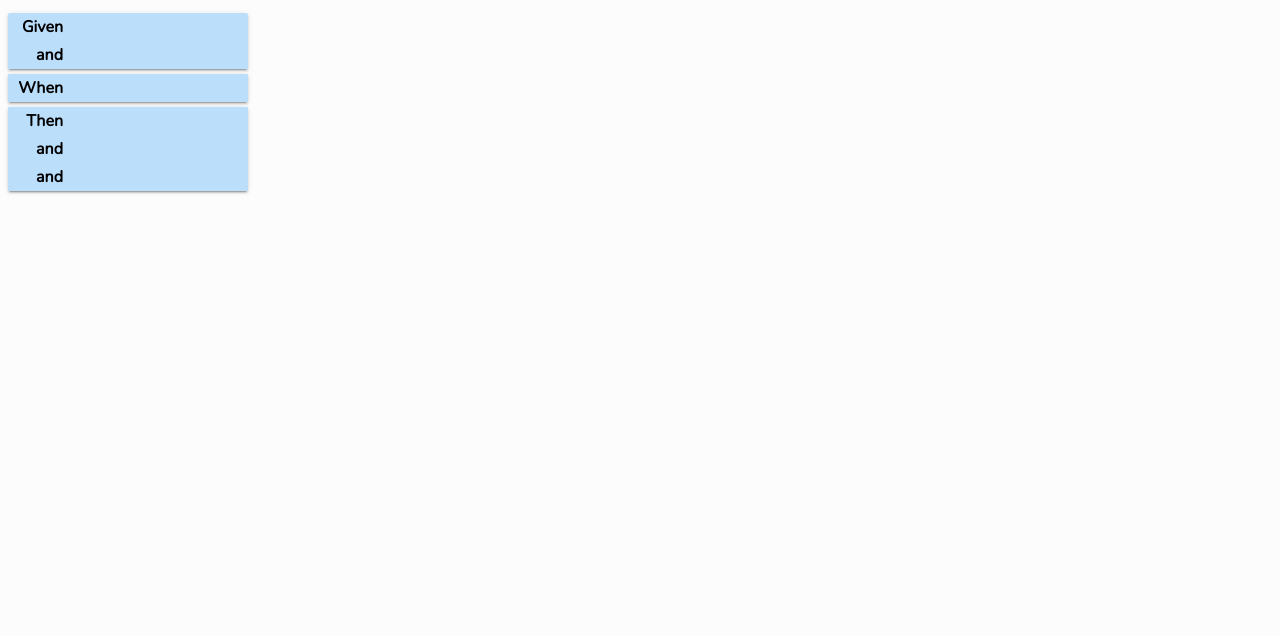
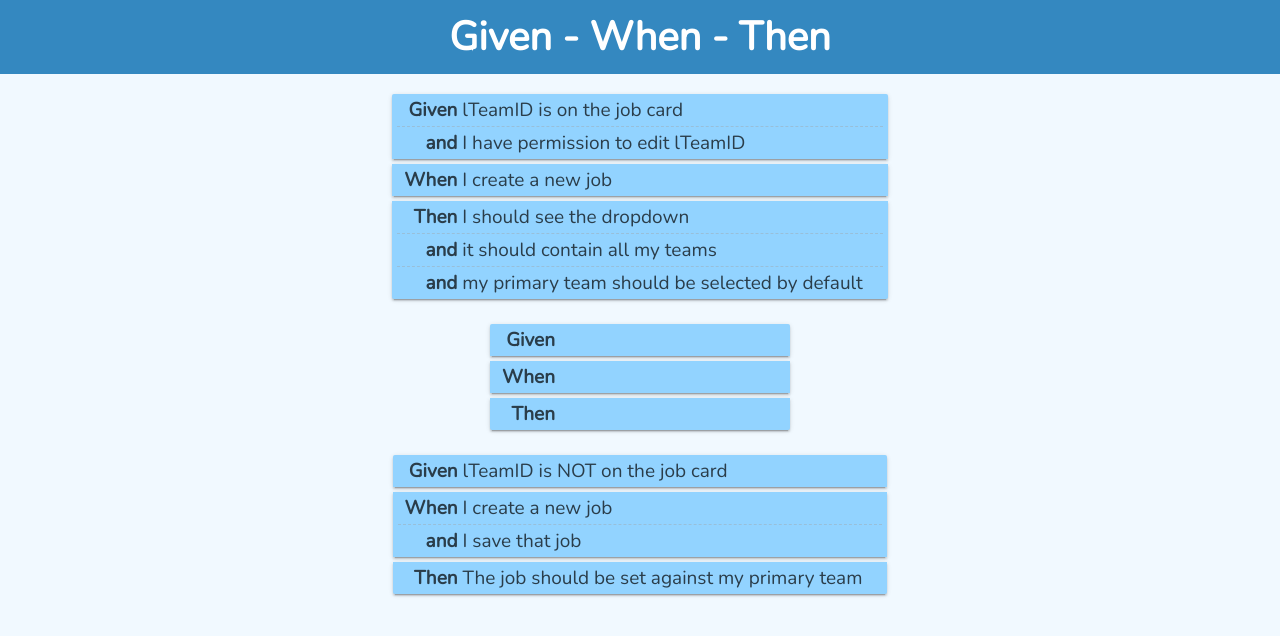
Before and after one commit to chrislewisdev/given-when-then, a plain HTML site: page index.html in a window 1280 px wide. Drawn offline with nearby package versions, Linux system fonts and the light colour scheme.

Commit message:
More styling work

```diff
--- a/index.html
+++ b/index.html
@@ -5,18 +5,50 @@
         <link rel="stylesheet" type="text/css" href="./style.css" />
     </head>
     <body>
+        <h1 class="header">Given - When - Then</h1>
+        <div class="body">
+            <div>
+                <div class="gwt-card">
+                    <div class="group given">
+                        <div class="row"><label>Given</label> <span contenteditable="true">lTeamID is on the job card</span></div>
+                        <div class="row"><label>and</label> <span contenteditable="true">I have permission to edit lTeamID</span></div>
+                    </div>
+                    <div class="group when">
+                        <div class="row"><label>When</label> <span contenteditable="true">I create a new job</span></div>
+                    </div>
+                    <div class="group then">
+                        <div class="row"><label>Then</label> <span contenteditable="true">I should see the dropdown</span></div>
+                        <div class="row"><label>and</label> <span contenteditable="true">it should contain all my teams</span></div>
+                        <div class="row"><label>and</label> <span contenteditable="true">my primary team should be selected by default</span></div>
+                    </div>
+                </div>
+            </div>
+            <div>
                 <div class="gwt-card">
                     <div class="group given">
                         <div class="row"><label>Given</label> <span contenteditable="true"></span></div>
-                <div class="row"><label>and</label> <span contenteditable="true"></span></div>
                     </div>
                     <div class="group when">
                         <div class="row"><label>When</label> <span contenteditable="true"></span></div>
                     </div>
                     <div class="group then">
                         <div class="row"><label>Then</label> <span contenteditable="true"></span></div>
-                <div class="row"><label>and</label> <span contenteditable="true"></span></div>
-                <div class="row"><label>and</label> <span contenteditable="true"></span></div>
+                    </div>
+                </div>
+            </div>
+            <div>
+                <div class="gwt-card">
+                    <div class="group given">
+                        <div class="row"><label>Given</label> <span contenteditable="true">lTeamID is NOT on the job card</span></div>
+                    </div>
+                    <div class="group when">
+                        <div class="row"><label>When</label> <span contenteditable="true">I create a new job</span></div>
+                        <div class="row"><label>and</label> <span contenteditable="true">I save that job</span></div>
+                    </div>
+                    <div class="group then">
+                        <div class="row"><label>Then</label> <span contenteditable="true">The job should be set against my primary team</span></div>
+                    </div>
+                </div>
             </div>
         </div>
     </body>
--- a/style.css
+++ b/style.css
@@ -1,45 +1,67 @@
 body
 {
-    background-color:#fcfcfc;
+    background-color:#F1F9FF;
     font-family: 'Nunito', sans-serif;
+    color:rgba(0,0,0,0.71);
+    margin:0;
+}
+
+.header
+{
+    color:white;
+    background-color:#3488C0;
+    font-size:40px;
+    margin:0;
+    text-align:center;
+    padding-top:10px;
+    padding-bottom:10px;
+}
+
+.body
+{
+    width:80%;
+    margin:0 auto 0 auto;
 }
 
 .gwt-card
 {
     display:inline-block;
-    min-width:240px;
+    min-width:300px;
+
+    margin-top:15px;
+
+    position:relative;
+    left:50%;
 }
 
 .group
 {
+    background-color:#92D3FF;
     padding-left:5px;
     padding-right:5px;
     box-shadow:0 2px 2px 0 rgba(0,0,0,0.14), 0 1px 5px 0 rgba(0,0,0,0.12), 0 3px 1px -2px rgba(0,0,0,0.2);
     margin-top:5px;
     margin-bottom:5px;
+
+    position:relative;
+    left:-50%;
 }
 
 .group.given
 {
-    background-color:#bbdefb;
     border-top-left-radius:2px;
     border-top-right-radius:2px;
 }
 
-.group.when
-{
-    background-color:#bbdefb;
-}
-
 .group.then
 {
-    background-color:#bbdefb;
     border-bottom-left-radius:2px;
     border-bottom-right-radius:2px;
 }
 
 .group .row
 {
+    border-bottom:1px dashed rgba(160,160,160,0.4);
     display:flex;
     padding-top:3px;
     padding-bottom:3px;
@@ -52,18 +74,19 @@ body
 .group label
 {
     display:inline-block;
-    width:50px;
+    width:60px;
     text-align:right;
     font-weight:bold;
     flex-grow:0;
+    font-size:19px;
 }
 
 .group span
 {
     padding-left:5px;
     padding-right:20px;
-    font-weight:bold;
     flex-grow:1;
+    font-size:19px;
 }
 .group span:focus
 {
```
Lines whose indentation alone changed are shown as unchanged.
